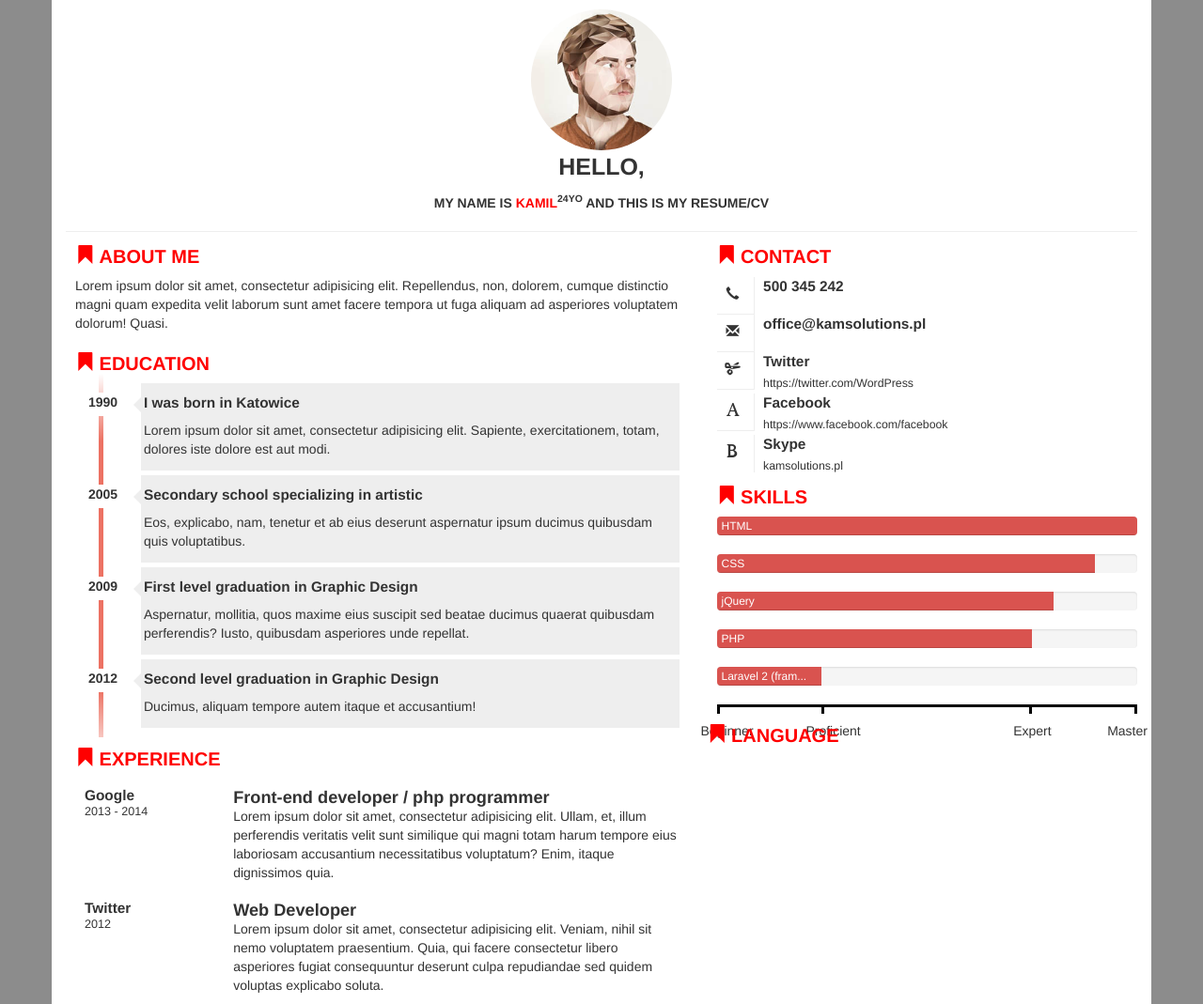
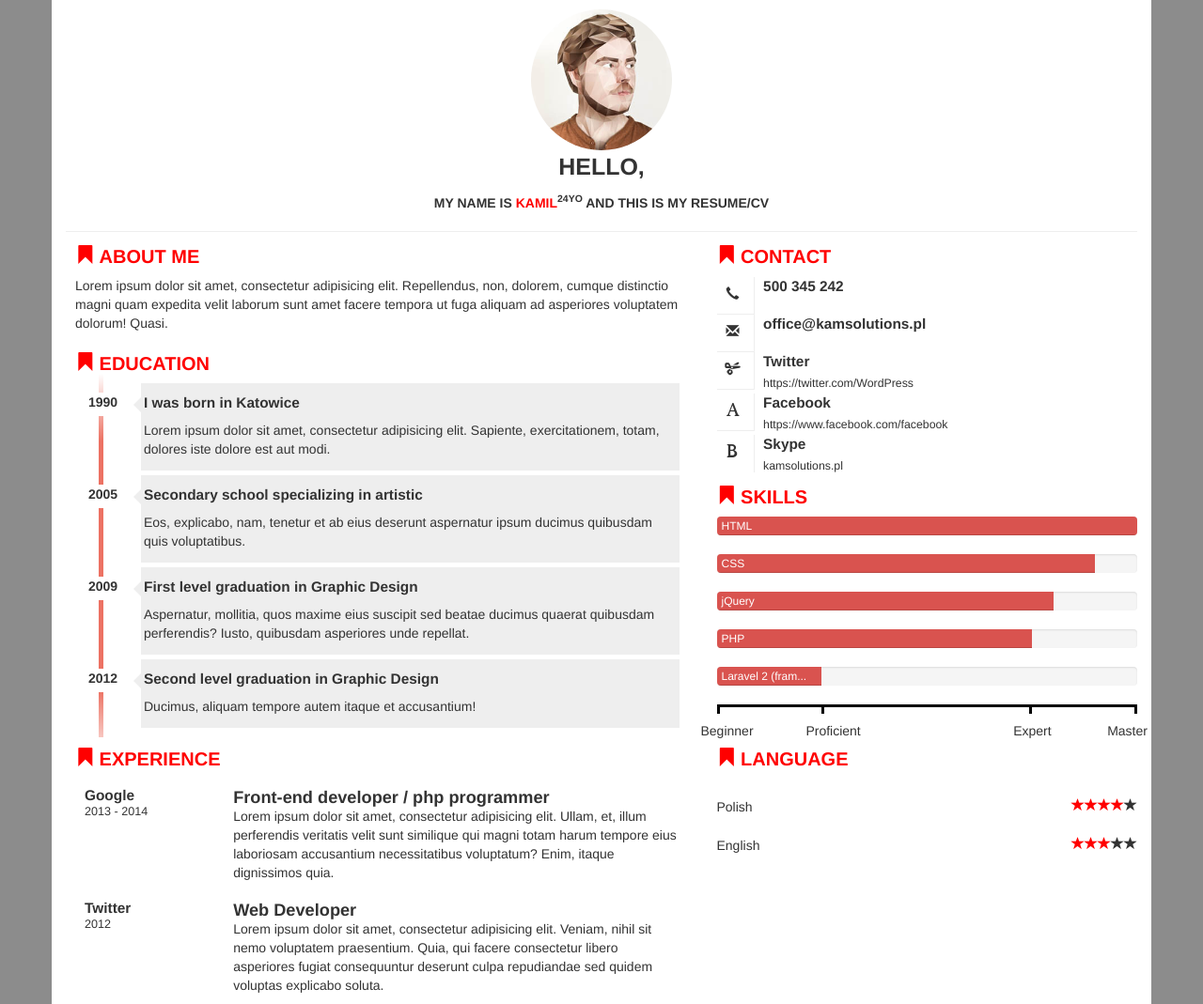
Before and after one commit to qiuyunfen/html_practice, a website: page resume.html in a window 1280 px wide. Shown: the whole page at 94% size. Drawn offline with Linux system fonts and the light colour scheme.

Commit message:
add language

```diff
--- a/resume.html
+++ b/resume.html
@@ -193,6 +193,16 @@
         .legend:last-child span:last-child{
             left: 80px;
         }
+        .language {
+            padding-left: 10px;
+            margin-top: 35px;
+        }
+        .glyphicon-star {
+            float: right;
+        }
+        .bg-red {
+            color: red;
+        }
     </style>
 </head>
 <body>
@@ -361,12 +371,39 @@
                     <div class="col-lg-12">
                         <div class="language">
                             <h4 class="description"><i class="glyphicon glyphicon-bookmark"></i>&nbsp;LANGUAGE</h4>
-
+                            <div class="row">
+                                <div>
+                                    <div class="col-lg-4 pull-left">Polish</div>
+                                    <div class="col-lg-8 pull-right">
+                                        <i class="glyphicon glyphicon-star"></i>
+                                        <i class="glyphicon glyphicon-star bg-red"></i>
+                                        <i class="glyphicon glyphicon-star bg-red"></i>
+                                        <i class="glyphicon glyphicon-star bg-red"></i>
+                                        <i class="glyphicon glyphicon-star bg-red"></i>
+                                    </div>
+                                    <hr>
+                                </div>
+                            </div>
+                            <div class="row">
+                                <div>
+                                    <div class="col-lg-4 pull-left">English</div>
+                                    <div class="col-lg-8 pull-right">
+                                        <i class="glyphicon glyphicon-star"></i>
+                                        <i class="glyphicon glyphicon-star"></i>
+                                        <i class="glyphicon glyphicon-star bg-red"></i>
+                                        <i class="glyphicon glyphicon-star bg-red"></i>
+                                        <i class="glyphicon glyphicon-star bg-red"></i>
+                                    </div>
+                                    <hr>
+                                </div>
+                            </div>
                         </div>
                     </div>
                 </div>
                 <div class="row">
-                    <div class="col-lg-12"></div>
+                    <div class="col-lg-12">
+                        <div class="hobbies"></div>
+                    </div>
                 </div>
             </div>
         </div>
```
